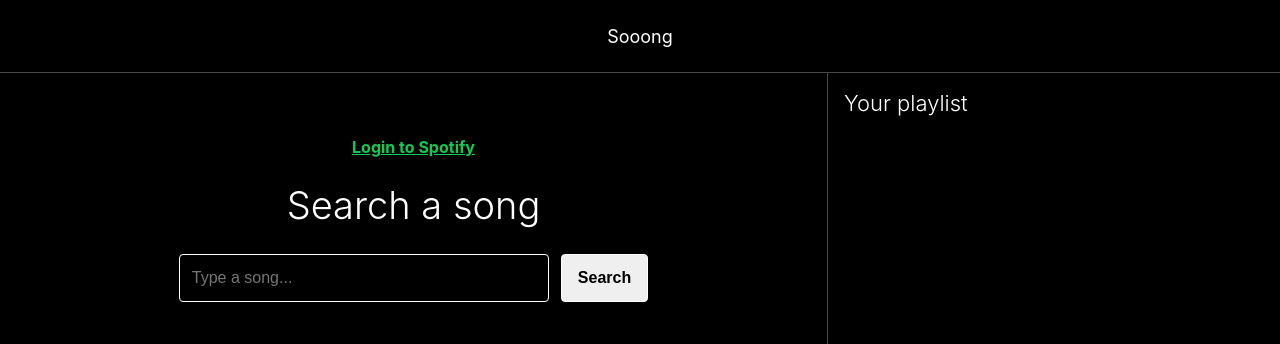
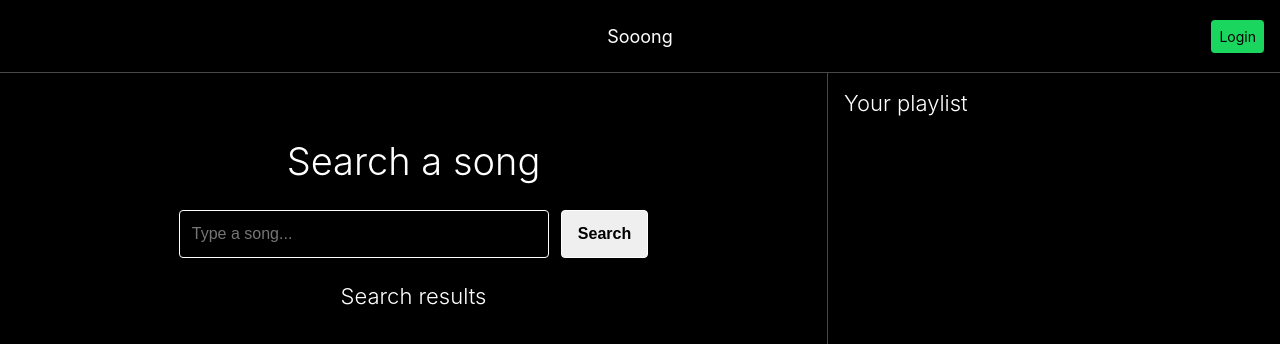
Before and after one commit to bprigent/class-6-spotify-app, a React (Create React App) app: page / in a window 1280 px wide. Shown: the top 344 px of the page. Built offline with nearby package versions, Linux system fonts and the light colour scheme.

Commit message:
create button jsx components

```diff
--- a/src/App.css
+++ b/src/App.css
@@ -41,16 +41,3 @@
   flex-direction: column;
   align-items: center;
 }
-
-
-
-
-
-
-.SpotifyLoginButton {
-  color: rgb(17, 203, 85);
-  text-decoration: underline;
-  font-weight: 700;
-  font-size: 16px;
-  padding-bottom: 24px;
-}
--- a/src/App.js
+++ b/src/App.js
@@ -5,7 +5,6 @@ import './App.css';
 import Nav from './Nav';
 import {FontH1, FontH2} from './Fonts';
 import Search from "./Search";
-import SpotifyAuth from "./SpotifyAuth";
 
 // app function
 function App() {
@@ -16,7 +15,6 @@ function App() {
       <div className='appBody'>
         <div className='AppCol1'>
           <div className='AppCol1-inner_wrapper'>
-            <SpotifyAuth />
             <FontH1 copy="Search a song" />
             <Search />
           </div>
--- /dev/null
+++ b/src/Buttons.css
@@ -0,0 +1,21 @@
+.BtnGreen {
+    color: rgb(0, 0, 0);
+    background-color: rgb(26, 214, 95);;
+    font-weight: 400;
+    font-size: 14px;
+    padding: 8px;
+    border-radius: 4px;
+    border: 0px;
+    text-decoration: none;
+}
+
+.BtnGrey {
+    color: rgb(255, 255, 255);
+    background-color: #4D4D4D;
+    font-weight: 400;
+    font-size: 14px;
+    padding: 8px;
+    border-radius: 4px;
+    border: 0px;
+    min-width: 80px;
+}
--- /dev/null
+++ b/src/Buttons.js
@@ -0,0 +1,13 @@
+import "./Buttons.css"
+
+export function BtnLinkGreen(props) {
+    return (
+        <a className="BtnGreen" href={props.href}>{props.copy}</a>
+    );
+};
+
+export function BtnGrey(props) {
+    return (
+        <button className="BtnGrey" onClick={props.handleClick} >{props.copy}</button>
+    );
+};
--- a/src/Nav.css
+++ b/src/Nav.css
@@ -13,3 +13,8 @@
     color: #ffffff;
     font-size: 18px;
 }
+
+.LoginSystemWrapper {
+    position: absolute;
+    right: 16px;
+}
--- a/src/Nav.js
+++ b/src/Nav.js
@@ -1,9 +1,14 @@
 import './Nav.css';
+import SpotifyAuth from "./SpotifyAuth";
+
 
 function Nav() {
     return (
       <div className="Nav">
         <p className="p-logo">Sooong</p>
+        <div className='LoginSystemWrapper'>
+          <SpotifyAuth />
+        </div>
       </div>
     );
   }
--- a/src/Search.js
+++ b/src/Search.js
@@ -1,6 +1,7 @@
 import {useEffect, useState} from 'react';
 import Form from './Form';
 import SongCard from './SongCard';
+import {FontH1, FontH2} from './Fonts';
 
 import React from 'react';
 import axios from 'axios';
@@ -45,6 +46,7 @@ function Search(){
     return (
         <div>
             <Form handleTypeInInput={getInputValue} handleSubmit={SearchSongs} />
+            <FontH2 copy="Search results"/>
             <div>{renderSongs()}</div>
         </div>
     );
--- a/src/SpotifyAuth.js
+++ b/src/SpotifyAuth.js
@@ -1,5 +1,6 @@
 //useEffect helps check the token after the user is logedin successfully, useState is used to store the value found in the URL in variables
 import {useEffect, useState} from 'react';
+import {BtnLinkGreen, BtnGrey} from "./Buttons";
 
 // spotify data
 const CLIENT_ID = "955dcd7386bd4ce4970a2944f45e356e";
@@ -23,9 +24,7 @@ function SpotifyAuth () {
             window.location.hash = ""
             window.localStorage.setItem("token", token)
         }
-
         setToken(token)
-
     }, [])
 
     //logout function
@@ -38,8 +37,8 @@ function SpotifyAuth () {
     return (
         <>
         {!token
-            ? <a className="SpotifyLoginButton" href={`${AUTH_ENDPOINT}?client_id=${CLIENT_ID}&redirect_uri=${REDIRECT_URI}&response_type=${RESPONSE_TYPE}`}>Login to Spotify</a>
-            : <button onClick={logout}>Log me out</button>}
+            ? <BtnLinkGreen copy="Login" href={`${AUTH_ENDPOINT}?client_id=${CLIENT_ID}&redirect_uri=${REDIRECT_URI}&response_type=${RESPONSE_TYPE}`}/>
+            : <BtnGrey handleClick={logout} copy="Logout"/>}
         </>
     );
 
```
